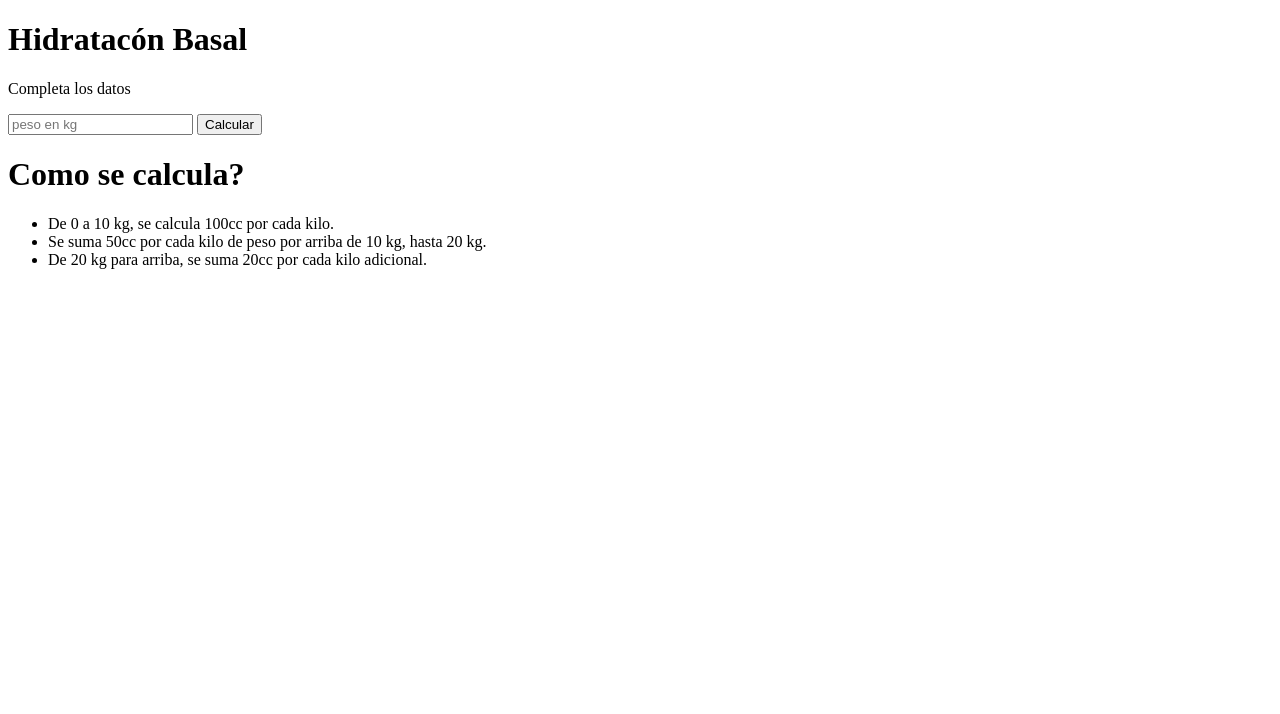
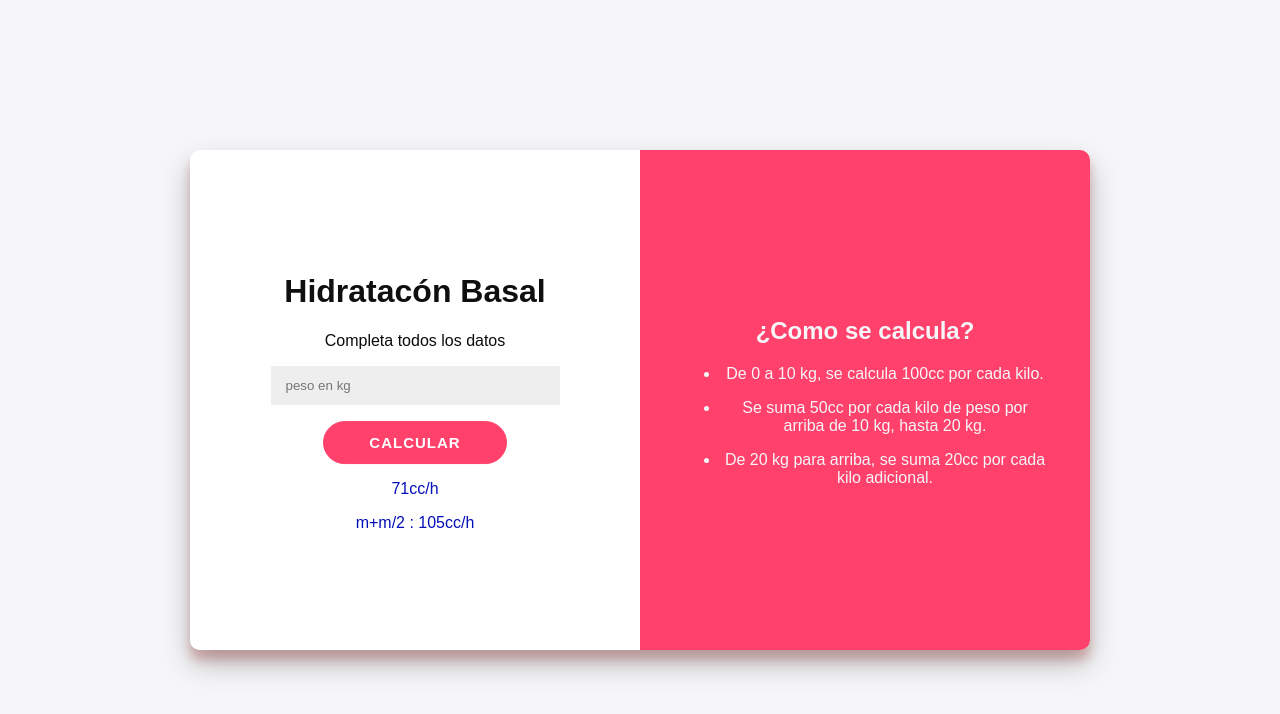
Before and after one commit to gonzaleznatalia/Calculadora-PPY, a plain HTML site: page index.html in a window 1280 px wide. Drawn offline with Linux system fonts and the light colour scheme.

Commit message:
Add files via upload

```diff
--- a/index.html
+++ b/index.html
@@ -2,18 +2,30 @@
 <html>
 <head>
     <title>Calculadora de Hidratación</title>
+    <link rel="stylesheet" href="style.css" />
 </head>
 <body>
-    <h1>Hidratacón Basal</h1>
-    <p>Completa los datos</p>
-    <input type="number" placeholder="peso en kg" />
-    <button>Calcular</button>
-    <h1>Como se calcula?</h1>
-    <ul>
-        <li>De 0 a 10 kg, se calcula 100cc por cada kilo.</li>
-        <li>Se suma 50cc por cada kilo de peso por arriba de 10 kg, hasta 20 kg.</li>
-        <li>De 20 kg para arriba, se suma 20cc por cada kilo adicional.</li>
-
-    </ul>
+<div id="contenedor">
+    <div id="calculadora">
+        <div class="contenido">
+            <h1>Hidratacón Basal</h1>
+            <p style="color: rgb(12, 11, 11)"> Completa todos los datos</p>
+            <input class="item" id="peso" type="number" placeholder="peso en kg" />
+            <p><button class="item" id="calcular" >Calcular</button> </p>
+            <p>71cc/h</p>
+            <p>m+m/2 : 105cc/h</p>
+        </div>
+    </div>
+    <div id="detalle">
+        <div class="contenido">
+            <h2>¿Como se calcula?</h2>
+            <ul>
+                <p><li>De 0 a 10 kg, se calcula 100cc por cada kilo.</li></p>
+                <p><li>Se suma 50cc por cada kilo de peso por arriba de 10 kg, hasta 20 kg.</li></p>
+                <p><li>De 20 kg para arriba, se suma 20cc por cada kilo adicional.</li></p>
+            </ul>
+        </div>
+    </div>
+</div>
 </body>
 </html>
--- /dev/null
+++ b/style.css
@@ -0,0 +1,96 @@
+h1{
+    color: rgb(15, 15, 15);
+}
+p{
+    color: #0410b8
+}
+@import url('https://fonts.googleapis.com/css?family=Montserrat:400,800');
+
+body{
+    font-family: 'Montserrat', sans-serif;
+}
+@import url('https://fonts.googleapis.com/css?family=Montserrat:400,800');
+
+body{
+    background: #f6f5f7;
+    font-family: 'Montserrat', sans-serif;
+    color: #02061f;
+}
+#contenedor{
+    width: 900px;
+    height: 500px;
+    text-align: center;
+    /* Estas 3 lineas se encargan de centrar el div vertical y horizontalmente */
+    position: absolute;
+    inset: 0;
+    margin: auto;
+}
+#calculadora{
+    background: white;
+    /* Con estas 3 lineas vamos a hacer que los divs queden lado a lado */
+    width: 50%;
+    height: 100%;
+    float: left;
+}
+#detalle{
+    background: #FF416C;
+    /* Con estas 3 lineas vamos a hacer que los divs queden lado a lado */
+    width: 50%;
+    height: 100%;
+    float: left;
+    color: #f6f5f7;
+}
+.contenido{
+    /* Estas tres lineas van a centrar el contenido verticalmente dentro de cada div */
+    position: relative;
+    top: 50%;
+    transform: translateY(-50%);
+    overflow: hidden;
+    padding: 40px;
+}
+input {
+	width: 70%;
+    padding: 12px 15px;
+    border: none;
+    background-color: #eee;
+}
+button {
+    font-size: 15px;
+      font-weight: bold;
+      padding: 12px 45px;
+      border-radius: 30px;
+      background-color: #FF416C;
+      border: 1px solid #FF416C;
+      color: #FFFFFF;
+      text-transform: uppercase;
+      letter-spacing: 1px;
+      transition: transform 20ms ease-in;
+  }
+  button:active {
+	transform: scale(0.95);
+}
+#contenedor{
+    width: 900px;
+    height: 500px;
+    text-align: center;
+    /* Estas 3 lineas se encargan de centrar el div vertical y horizontalmente */
+    position: absolute;
+    inset: 0;
+    margin: auto;
+    border-radius: 10px;
+    overflow: hidden;
+    box-shadow: 0 14px 28px rgba(0,0,0,0.25),
+      0 10px 10px rgba(190, 21, 21, 0.22);
+  }
+  #error{
+    color: red;
+    font-weight: bold;
+    display: none;
+}
+.resultado{
+    color: #0A81D1;
+    font-weight: bold;
+    font-size: 25px;
+    margin-bottom: 5px;
+    display: none;
+}
```
